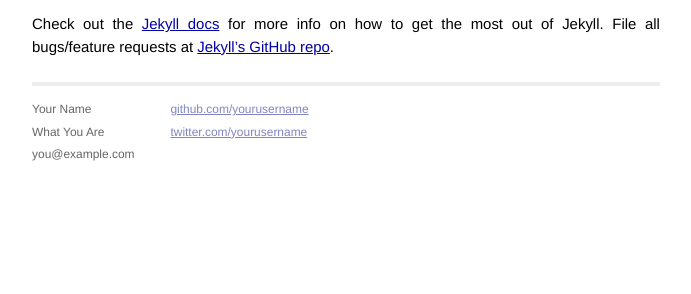
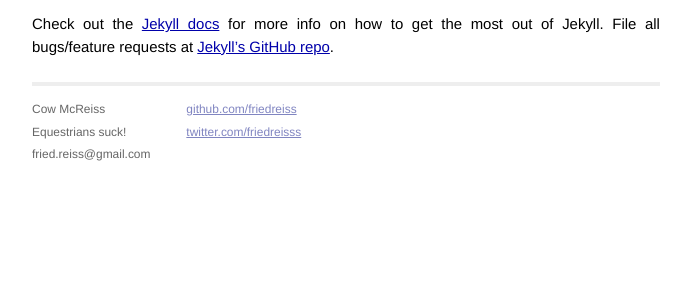
Before and after one commit to friedreiss/humbike, a Jekyll site: the page built from _posts/2013-12-24-welcome-to-jekyll.markdown, in a window 1280 px wide. Shown: the part 411-705 px from the top of the page, without its empty margins (294-985 px from the left). Built offline with Jekyll 4.4.1, drawn with Linux system fonts in a browser that asks for light colours; Markdown is read by kramdown in place of the engine named in the settings.

Commit message:
Fix css reference.

```diff
--- a/_layouts/default.html
+++ b/_layouts/default.html
@@ -7,10 +7,10 @@
         <meta name="viewport" content="width=device-width">
 
         <!-- syntax highlighting CSS -->
-        <link rel="stylesheet" href="/css/syntax.css">
+        <link rel="stylesheet" href="{{ site.url }}/css/syntax.css">
 
         <!-- Custom CSS -->
-        <link rel="stylesheet" href="/css/main.css">
+        <link rel="stylesheet" href="{{ site.url }}/css/main.css">
 
     </head>
     <body>
@@ -26,15 +26,15 @@
           <div class="footer">
             <div class="contact">
               <p>
-                Your Name<br />
-                What You Are<br />
-                you@example.com
+                Cow McReiss<br />
+                Equestrians suck!<br />
+                fried.reiss@gmail.com
               </p>
             </div>
             <div class="contact">
               <p>
-                <a href="https://github.com/yourusername">github.com/yourusername</a><br />
-                <a href="https://twitter.com/yourusername">twitter.com/yourusername</a><br />
+                <a href="https://github.com/friedreiss">github.com/friedreiss</a><br />
+                <a href="https://twitter.com/friedreisss">twitter.com/friedreisss</a><br />
               </p>
             </div>
           </div>
```
